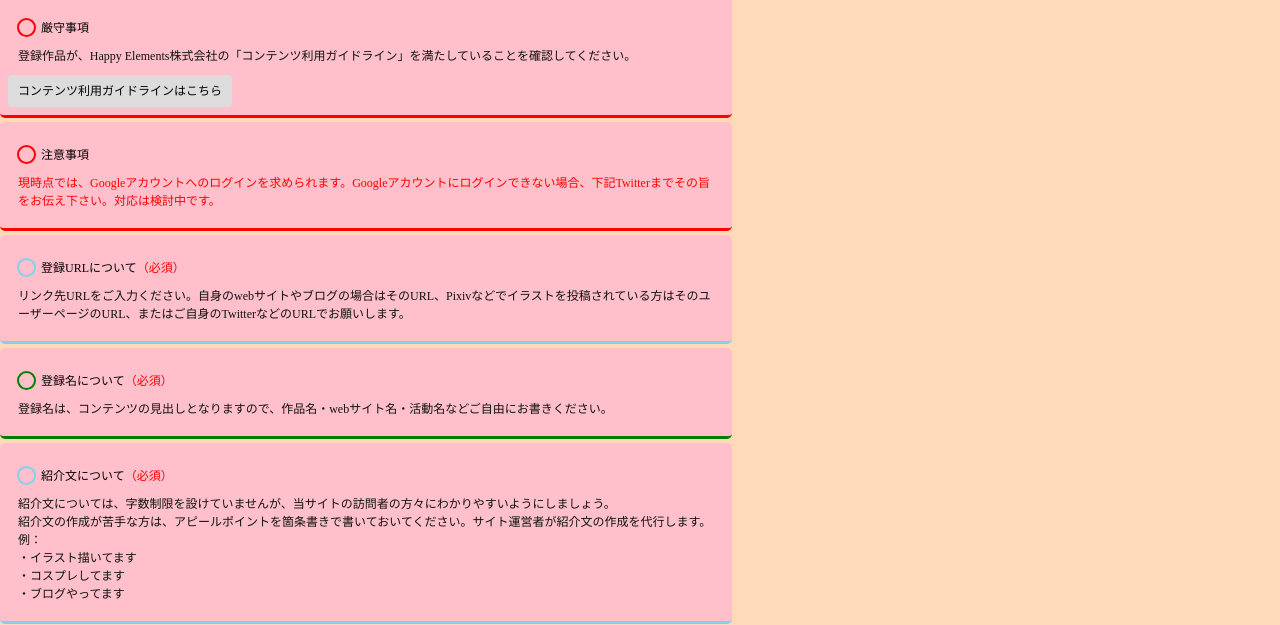
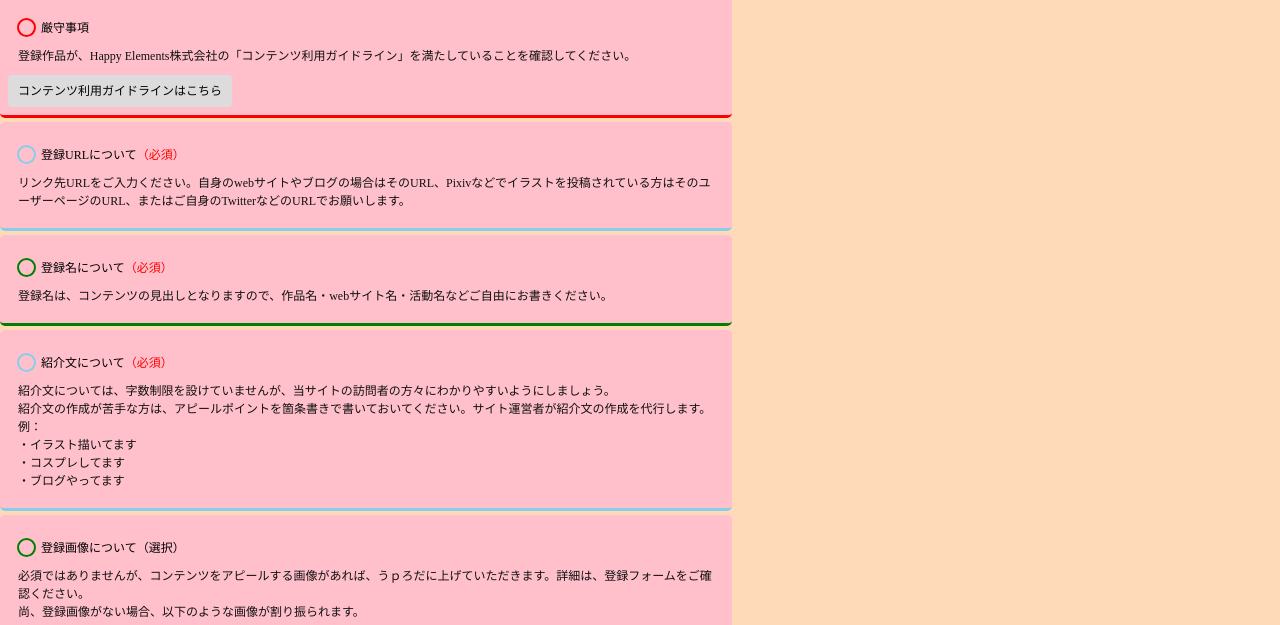
Before and after one commit to yukuduri/kimisaki-fan, a plain HTML site: page register/index.html in a window 1280 px wide. Shown: the part 241-866 px from the top of the page. Drawn offline with Linux system fonts and the light colour scheme; a web font is replaced by a local one.

Commit message:
画像登録方法の変更に伴う修正

```diff
--- a/register/index.html
+++ b/register/index.html
@@ -39,11 +39,6 @@
       <p class="button" onclick="jump('http://www.happyelements.co.jp/contents-guideline/')">コンテンツ利用ガイドラインはこちら</p>
     </section>
 
-    <section class="item item-game item-l">
-      <div class="category">注意事項</div>
-      <p class="description"><font color="red">現時点では、Googleアカウントへのログインを求められます。Googleアカウントにログインできない場合、下記Twitterまでその旨をお伝え下さい。対応は検討中です。</font></p>
-    </section>
-
     <section class="item item-illust item-l">
       <div class="category">登録URLについて<font color="red">（必須）</font></div>
       <p class="description">リンク先URLをご入力ください。自身のwebサイトやブログの場合はそのURL、Pixivなどでイラストを投稿されている方はそのユーザーページのURL、またはご自身のTwitterなどのURLでお願いします。</p>
@@ -65,7 +60,7 @@
 
     <section class="item item-web item-l">
       <div class="category">登録画像について（選択）</div>
-      <p class="description">必須ではありませんが、コンテンツをアピールする画像があれば、アップロードしてください。（画像の大きさ・形などは問いません）<br>尚、登録画像がない場合、以下のような画像が割り振られます。</p>
+      <p class="description">必須ではありませんが、コンテンツをアピールする画像があれば、うｐろだに上げていただきます。詳細は、登録フォームをご確認ください。<br>尚、登録画像がない場合、以下のような画像が割り振られます。</p>
       <img class="logo" src="../images/no_image.svg">
     </section>
 
```
